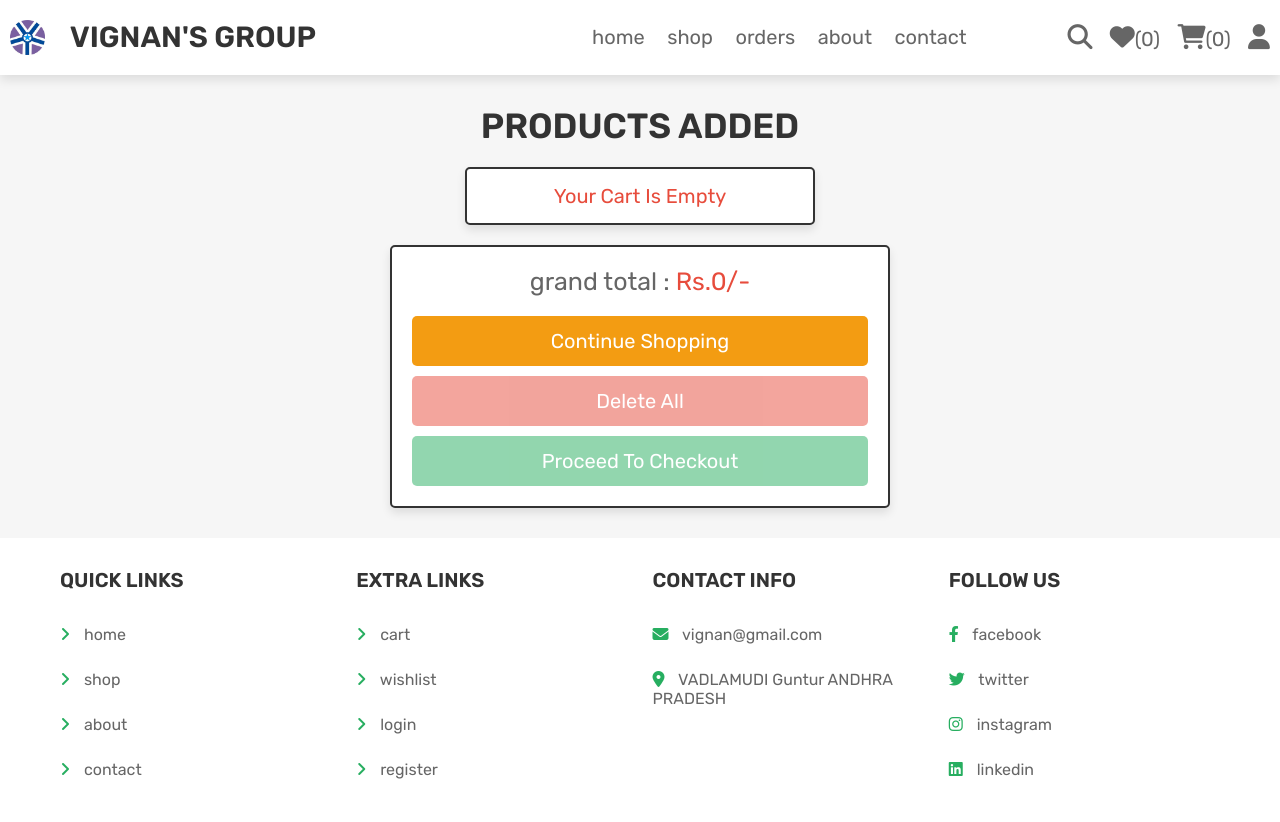
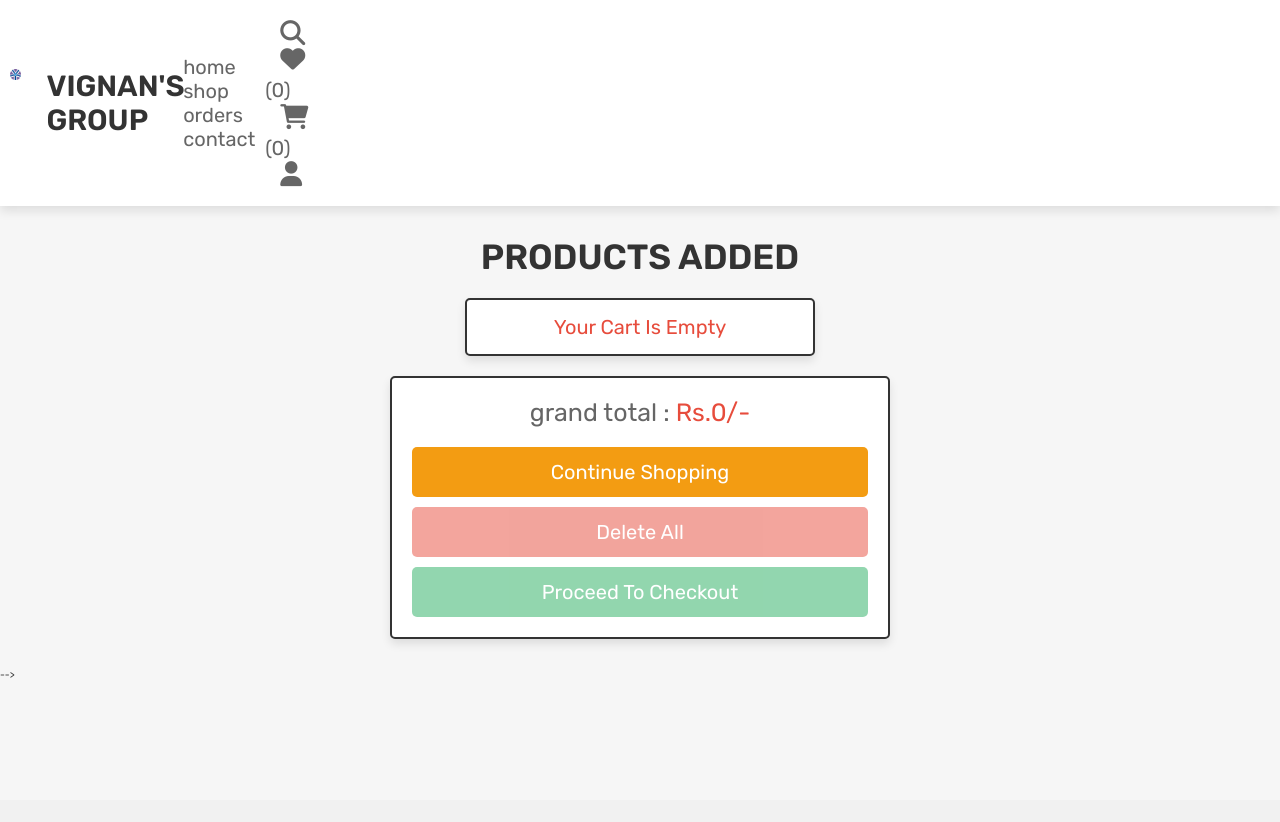
Before and after one commit to charan-srihari-ede/ConstructionMgmt, a PHP site: page /cart.php in a window 1280 px wide. After the commit the page ends 678 px from the top, so only its background shows below. Run offline with PHP 8.4, Linux system fonts and the light colour scheme; the visitor is signed in with stand-in values (Sample User, id 1); data that the repository does not hold is empty; some libraries are stand-ins or nearby versions.

Commit message:
modified

```diff
--- a/css/components.css
+++ b/css/components.css
@@ -232,7 +232,7 @@ section{
    justify-content: space-between;
    padding:2rem;
    margin: 0 auto;
-   width: 100%;
+   width: 100px;
    position: relative;
    padding-left: 0%;
    margin-left: 10px;
--- a/footer.php
+++ b/footer.php
@@ -1,4 +1,4 @@
-<footer class="footer">
+<!-- <footer class="footer">
 
    <section class="box-container">
 
@@ -20,8 +20,8 @@
 
       <div class="box">
          <h3>contact info</h3>
-         <!-- <p> <i class="fas fa-phone"></i> 7396362825 </p>
-         <p> <i class="fas fa-phone"></i> 9440787584 </p> -->
+         <p> <i class="fas fa-phone"></i> 7396362825 </p>
+         <p> <i class="fas fa-phone"></i> 9440787584 </p>
          <p> <i class="fas fa-envelope"></i> vignan@gmail.com </p>
          <p> <i class="fas fa-map-marker-alt"></i> VADLAMUDI Guntur ANDHRA PRADESH</p>
       </div>
@@ -35,7 +35,7 @@
       </div>
 
    </section>
-<!-- <marquee><h1><mark>FREE DELIVERY ON ALL TYPES OF PRODUCTS TO YOUR DOOR STEP</mark><h1></marquee> -->
-   <!-- <p class="credit"> &copy; copyright @ <?= date('Y'); ?> by <span>201FA04002,201FA04035,201FA04066</span> | all rights reserved! </p> -->
+<marquee><h1><mark>FREE DELIVERY ON ALL TYPES OF PRODUCTS TO YOUR DOOR STEP</mark><h1></marquee> -->
+   <!-- <!-- <p class="credit"> &copy; copyright @ <?= date('Y'); ?> by <span>201FA04002,201FA04035,201FA04066</span> | all rights reserved! </p> -->
 
-</footer>
+</footer> -->
--- a/header.php
+++ b/header.php
@@ -27,7 +27,7 @@ if(isset($message)){
          <a href="home.php">home</a>
          <a href="shop.php">shop</a>
          <a href="orders.php">orders</a>
-         <a href="about.php">about</a>
+         <!-- <a href="about.php">about</a> -->
          <a href="contact.php">contact</a>
       </nav>
 
@@ -55,10 +55,10 @@ if(isset($message)){
          <p><?= $fetch_profile['name']; ?></p>
          <a href="user_profile_update.php" class="btn">update profile</a>
          <a href="logout.php" class="delete-btn">logout</a>
-         <div class="flex-btn">
+         <!-- <div class="flex-btn">
             <a href="login.php" class="option-btn">login</a>
             <a href="register.php" class="option-btn">register</a>
-         </div>
+         </div> -->
       </div>
 
    </div>
```
